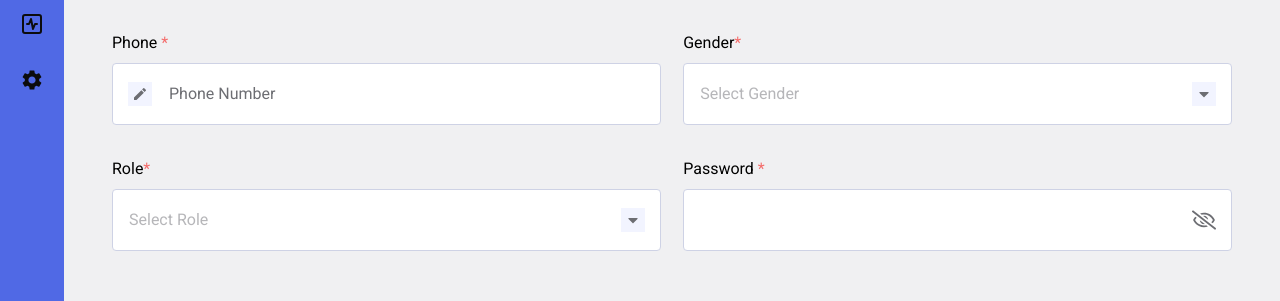
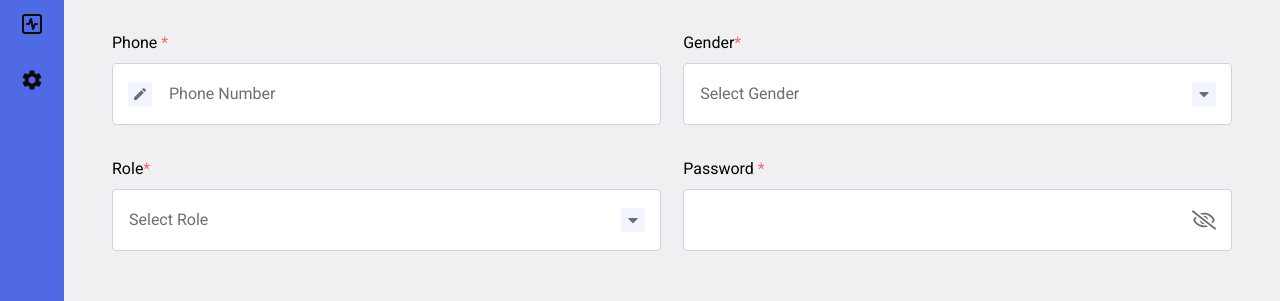
Before and after one commit to newajfireAI/TimeSheetManagament, a Next.js app: page /user in a window 1280 px wide. Shown: the part 365-666 px from the top of the page. Built offline with nearby package versions, Linux system fonts and the light colour scheme.

Commit message:
placeholder color change

```diff
--- a/src/components/Dropdown.jsx
+++ b/src/components/Dropdown.jsx
@@ -46,7 +46,7 @@ const Dropdown = ({
           <input
             readOnly
             value={selected || ""}
-            className={`w-full bg-white outline-none py-[18px] px-4 text-[#6D6E73] font-roboto text-[16px] border border-[#CED2E5] rounded cursor-pointer ${inputClass}`}
+            className={`w-full bg-white outline-none py-[18px] px-4 text-[#6D6E73] placeholder:text-[#6D6E73] font-roboto text-[16px] border border-[#CED2E5] rounded cursor-pointer ${inputClass}`}
             placeholder={placeholder}
           />
 
```
